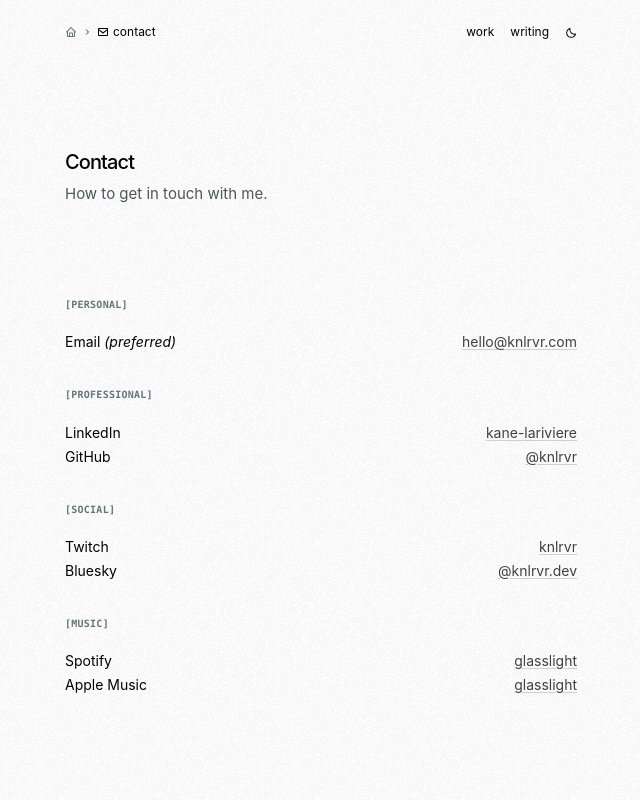
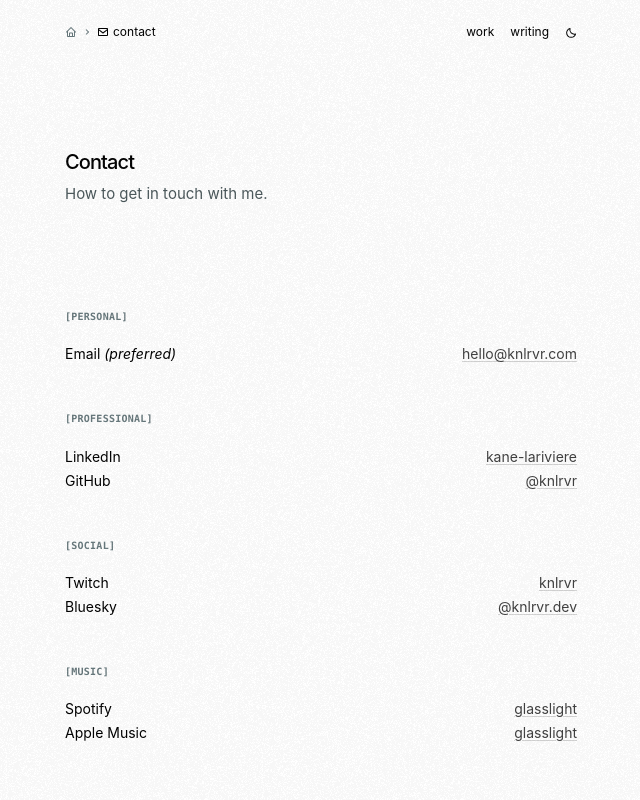
Before and after one commit to knlrvr/my-portfolio, a Next.js app: page /contact in a window 1280 px wide. Shown: the top 800 px of the page, without its empty margins (319-959 px from the left). Built offline with nearby package versions, Linux system fonts and the light colour scheme.

Commit message:
styling: spacing between sections

```diff
--- a/app/components/section-break.tsx
+++ b/app/components/section-break.tsx
@@ -4,7 +4,7 @@ interface SectionBreakProps {
 
 export default function SectionBreak({ label }: SectionBreakProps) {
   return (
-    <div className="mt-12 mb-6">
+    <div className="mt-24 mb-6">
       <div className="flex items-center gap-2 text-mist-500">
         {/* <p className=" font-mono mb-0.5">*</p> */}
         <span className="font-mono text-[0.625rem] font-bold uppercase tracking-wide">
@@ -17,7 +17,7 @@ export default function SectionBreak({ label }: SectionBreakProps) {
 
 export function SectionBreakSmall({ label }: SectionBreakProps) {
   return (
-    <div className="mt-9 mb-5">
+    <div className="mt-12 mb-5">
       <div className="flex items-center gap-2 text-mist-500">
         {/* <p className="font-mono mb-0.5">*</p> */}
         <span className="font-mono text-[0.625rem] font-bold uppercase tracking-wide">
```
